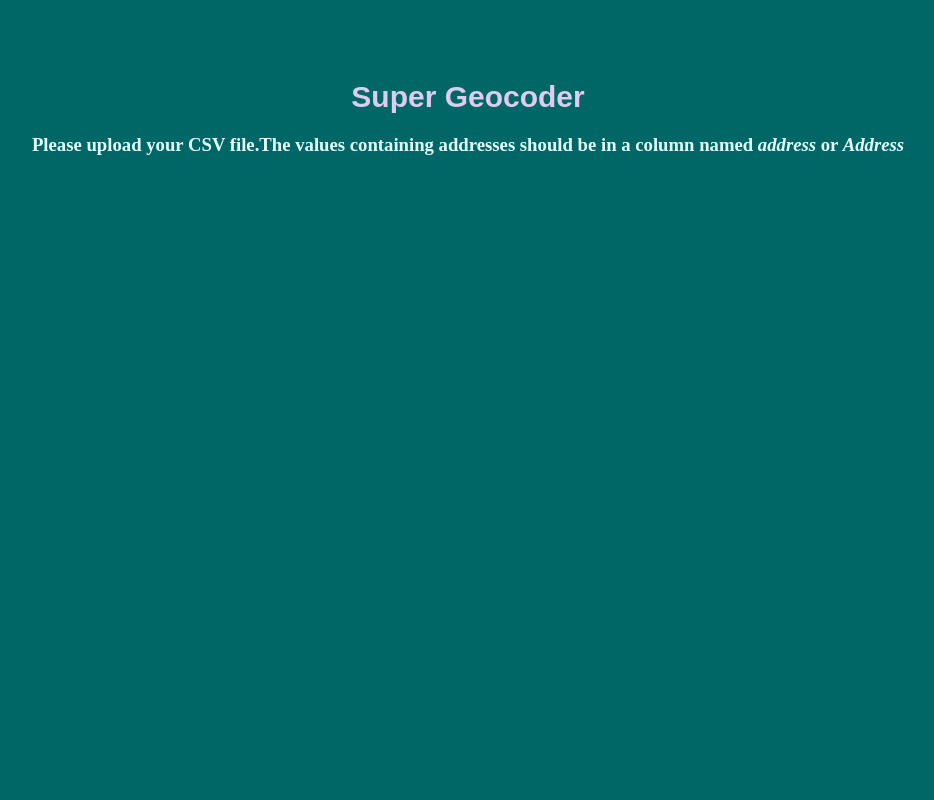
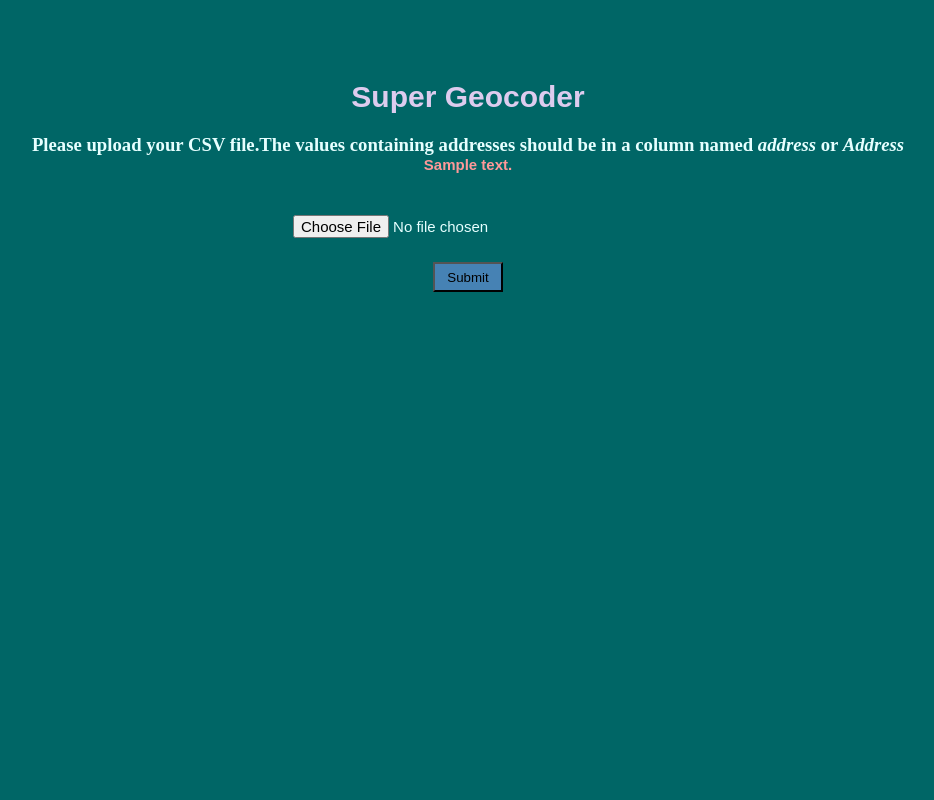
Before and after one commit to isemenov2015/Udemy, a Flask app: template FlaskWebApp/templates/index.html in a window 1280 px wide. Shown: the whole page, without its empty margins (172-1106 px from the left). Run offline with Flask 2, Linux system fonts and the light colour scheme; the template is opened without the code that fills it: most values are stand-ins (such as "Sample title", 1, 10 or a date in 2020).

Commit message:
Add files via upload

```diff
--- a/Capstone_GeoCoding_Web_SQL/templates/index.html
+++ b/Capstone_GeoCoding_Web_SQL/templates/index.html
@@ -8,4 +8,11 @@
     <div class="container">
       <h1>Super Geocoder</h1>
       <h3>Please upload your CSV file.The values containing addresses should be in a column named <i>address</i> or <i>Address</i>
+      <div class="message">
+        {{text | safe}}
+      </div>
+      <form action="{{url_for('success')}}" method="POST" enctype="multipart/form-data">
+        <input type='file' name='file'><br>
+        <button type="submit">Submit</button>
+      </form>
   </body>
```
Also changed, not shown: Capstone_GeoCoding_Web_SQL/templates/success.html (added, +13 -0 lines).
